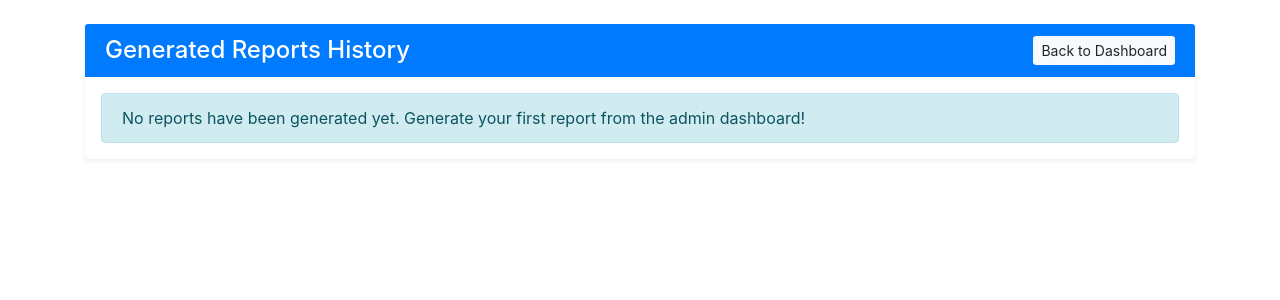
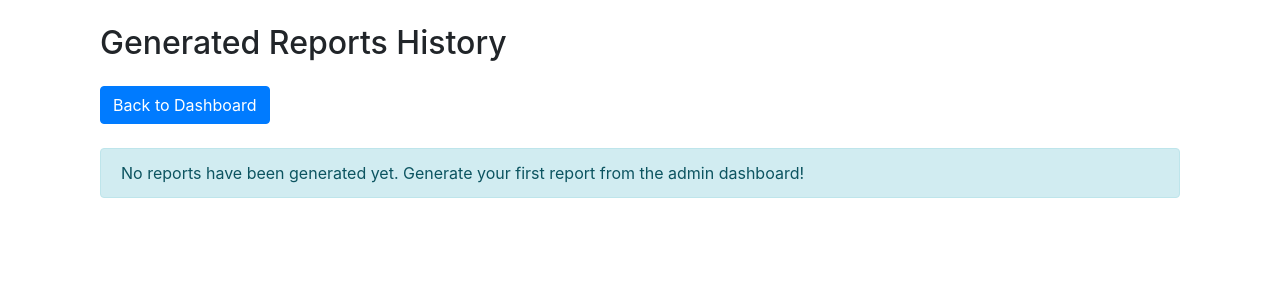
Before and after one commit to uygararas/pool_registration_system, a Flask app: page /view_reports in a window 1280 px wide. Shown: the part 82-382 px from the top of the page. Run offline with Flask 3, Linux system fonts and the light colour scheme; a user stored in the database is signed in; data comes from the database, SQL or seed files in the repository; data that the repository does not hold is empty; some libraries are stand-ins or nearby versions.

Commit message:
ui changes

```diff
--- a/app/templates/view_reports.html
+++ b/app/templates/view_reports.html
@@ -3,21 +3,17 @@
 {% block title %}View Reports{% endblock %}
 
 {% block content %}
-<!-- Add Bootstrap 4 compatible styling -->
+<div class="container">
+    <h2 class="mt-4">Generated Reports History</h2>
     <div class="mt-4">
-    <div class="card">
-        <div class="card-header bg-primary text-white d-flex justify-content-between align-items-center">
-            <h2 class="h4 mb-0">Generated Reports History</h2>
-            <a href="{{ url_for('admin_homepage') }}" class="btn btn-light btn-sm">
-                Back to Dashboard
-            </a>
+        <a href="{{ url_for('admin_homepage') }}" class="btn btn-primary">Back to Dashboard</a>
     </div>
 
-        <div class="card-body p-0">
     {% if reports %}
+    <div class="mt-4">
         <div class="table-responsive">
-                <table class="table table-hover table-striped mb-0">
-                    <thead class="thead-dark">
+            <table class="table table-striped">
+                <thead>
                     <tr>
                         <th>Date Generated</th>
                         <th>Generated By</th>
@@ -32,13 +28,11 @@
                     {% for report in reports %}
                     <tr>
                         <td>
-                                <div class="font-weight-bold">{{ report[2].strftime('%Y-%m-%d') }}</div>
+                            {{ report[2].strftime('%Y-%m-%d') }}<br>
                             <small class="text-muted">{{ report[2].strftime('%H:%M:%S') }}</small>
                         </td>
                         <td>
-                                <span class="badge badge-info">
-                                    {{ report[8] }} {{ report[9] }}
-                                </span>
+                            <span class="badge badge-info">{{ report[8] }} {{ report[9] }}</span>
                         </td>
                         <td class="text-center">
                             <span class="badge badge-primary">{{ report[3] }}</span>
@@ -46,76 +40,24 @@
                         <td class="text-center">
                             <span class="badge badge-success">{{ report[4] }}</span>
                         </td>
-                            <td>
-                                <span class="text-primary">{{ report[5] }}</span>
-                            </td>
-                            <td>
-                                <span class="text-success">{{ report[6] }}</span>
-                            </td>
+                        <td>{{ report[5] }}</td>
+                        <td>{{ report[6] }}</td>
                         <td class="text-center">
-                                <span class="badge badge-warning">
-                                    {{ "%.1f"|format(report[7]) }}
-                                </span>
+                            <span class="badge badge-warning">{{ "%.1f"|format(report[7]) }}</span>
                         </td>
                     </tr>
                     {% endfor %}
                 </tbody>
             </table>
         </div>
+        <div class="mt-3 text-muted">
+            <small>Total Reports: {{ reports|length }}</small>
+        </div>
+    </div>
     {% else %}
-            <div class="alert alert-info m-3" role="alert">
+    <div class="alert alert-info mt-4" role="alert">
         No reports have been generated yet. Generate your first report from the admin dashboard!
     </div>
     {% endif %}
 </div>
-
-        {% if reports %}
-        <div class="card-footer text-muted">
-            <small>Total Reports: {{ reports|length }}</small>
-        </div>
-        {% endif %}
-    </div>
-</div>
-
-<style>
-    .card {
-        box-shadow: 0 0.125rem 0.25rem rgba(0, 0, 0, 0.075);
-        border-radius: 0.25rem;
-        border: none;
-    }
-
-    .card-header {
-        border-bottom: none;
-    }
-
-    .table th {
-        border-top: none;
-    }
-
-    .badge {
-        padding: 0.5em 0.8em;
-        font-weight: 500;
-    }
-
-    .table td {
-        vertical-align: middle;
-    }
-
-    .table-hover tbody tr:hover {
-        background-color: rgba(0,0,0,.075);
-    }
-
-    .btn-light {
-        border: none;
-    }
-
-    .btn-light:hover {
-        background-color: rgba(255,255,255,0.9);
-    }
-
-    .card-footer {
-        background-color: #f8f9fa;
-        border-top: 1px solid rgba(0,0,0,.125);
-    }
-</style>
 {% endblock %}
```
Also changed, not shown: app/templates/admin_view_bookings.html (+10 -9 lines), app/templates/admin_view_users.html (+12 -5 lines). Lines whose indentation alone changed are shown as unchanged.
